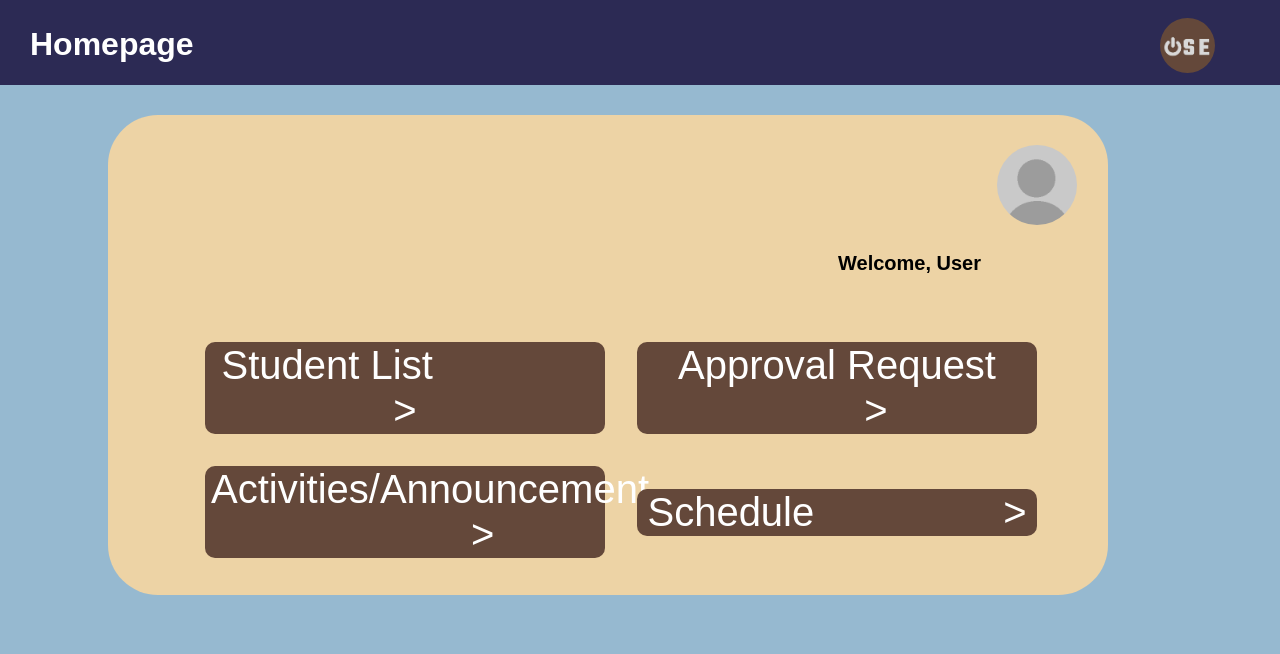
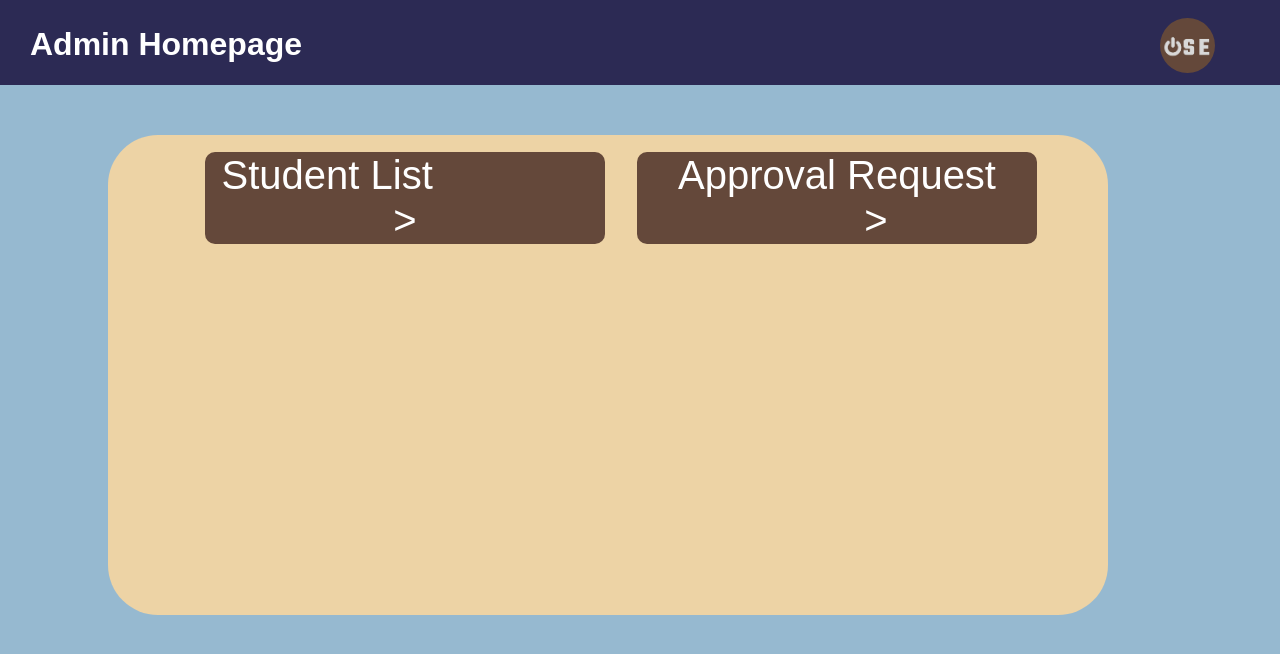
Before and after one commit to joshualagarejos/OSE_Project, a PHP site: page /OSE_Project/adminhomepage.php in a window 1280 px wide. Shown: the top 654 px of the page. Run offline with PHP 8.4, Linux system fonts and the light colour scheme; lists and menus that the app fills with data are empty.

Commit message:
UI changes, button redirecting

```diff
--- a/OSE PROJECT/Activity.php
+++ b/OSE PROJECT/Activity.php
@@ -89,7 +89,7 @@ a{
     <div class="main">
 
     <div class="back_button">
-    <a href="homepage.php"><button type="button">Back</a></button>
+    <a href="adminhomepage.php"><button type="button">Back</a></button>
     </div>
 
 </div>
--- a/OSE PROJECT/adminHomePage.php
+++ b/OSE PROJECT/adminHomePage.php
@@ -75,14 +75,13 @@ img{
 
 <body>
     <div class="homepage">
-    <h1>Homepage
+    <h1>Admin Homepage
         <div class="logo">
         <a href="homepage.php"><img src="OSE logo.jpg"></a>
         </div>
     </h1>
     </div>
     <div class="main">
-    <h2>Welcome, User <img class="unknown_user" src="unknown user.jpg"> </h2>
     <table>
         <tbody>
             <tr class="button1">
@@ -91,12 +90,6 @@ img{
                 <th><a href="approvalRequest.php"><button type="button">Approval Request &nbsp;&nbsp;&nbsp;&nbsp;&nbsp;&nbsp;
                 ></a></button></th>
             </tr>
-            <tr class="button2">
-                <td><a href="Activity.php"><button type="button">Activities/Announcement &nbsp;&nbsp;&nbsp;&nbsp;&nbsp;&nbsp;&nbsp;&nbsp;&nbsp;&nbsp;&nbsp;&nbsp;&nbsp;
-                ></a></button></td>
-                <td><a href="schedule-viewing.php"><button type="button">Schedule &nbsp;&nbsp;&nbsp;&nbsp;&nbsp;&nbsp;&nbsp;&nbsp;&nbsp;&nbsp;&nbsp;&nbsp;&nbsp;&nbsp;&nbsp;
-                ></a></button></td>
-            </tr>
         </tbody>
     </table>
     </div>
--- a/OSE PROJECT/approvalRequest.php
+++ b/OSE PROJECT/approvalRequest.php
@@ -119,8 +119,8 @@ img{
                     <td><?php echo $row['user_id']?></td>
                     <td><?php echo $row['user_firstName']?></td>
                     <td><?php echo $row['user_lastName']?></td>
-                    <td><?php echo $row['user_FK_userType_id']?></td>
-                    <td><?php echo $row['user_FK_submittedRequirement_id']?></td>
+                    <td></td>
+                    <td></td>
                     <td>
                         <a href="">Approve</a>
                     </td>
@@ -134,7 +134,7 @@ img{
 
 
     <div class="back_button">
-    <a href="homepage.php"><button type="button">Back</a></button>
+    <a href="adminhomepage.php"><button type="button">Back</a></button>
     </div>
     </div>
 </body>
--- a/OSE PROJECT/schedule-viewing.php
+++ b/OSE PROJECT/schedule-viewing.php
@@ -89,7 +89,7 @@ a{
     <div class="main">
 
     <div class="back_button">
-    <a href="homepage.php"><button type="button">Back</a></button>
+    <a href="adminhomepage.php"><button type="button">Back</a></button>
     </div>
 
 </div>
--- a/OSE PROJECT/studentList.php
+++ b/OSE PROJECT/studentList.php
@@ -94,14 +94,13 @@ a{
 
     <div class="main">
 
-    <div>
+    <div align="center">
         <table>
             <thead>
                 <tr>
                     <th>Student ID</th>
                     <th>First Name</th>
                     <th>Last Name</th>
-                    <th>Scholar / Grantee</th>
                 </tr>
             </thead>
         <?php
@@ -122,7 +121,7 @@ a{
     </div>
 
     <div class="back_button">
-    <a href="homepage.php"><button type="button">Back</a></button>
+    <a href="adminhomepage.php"><button type="button">Back</a></button>
     </div>
 
 </div>
```
